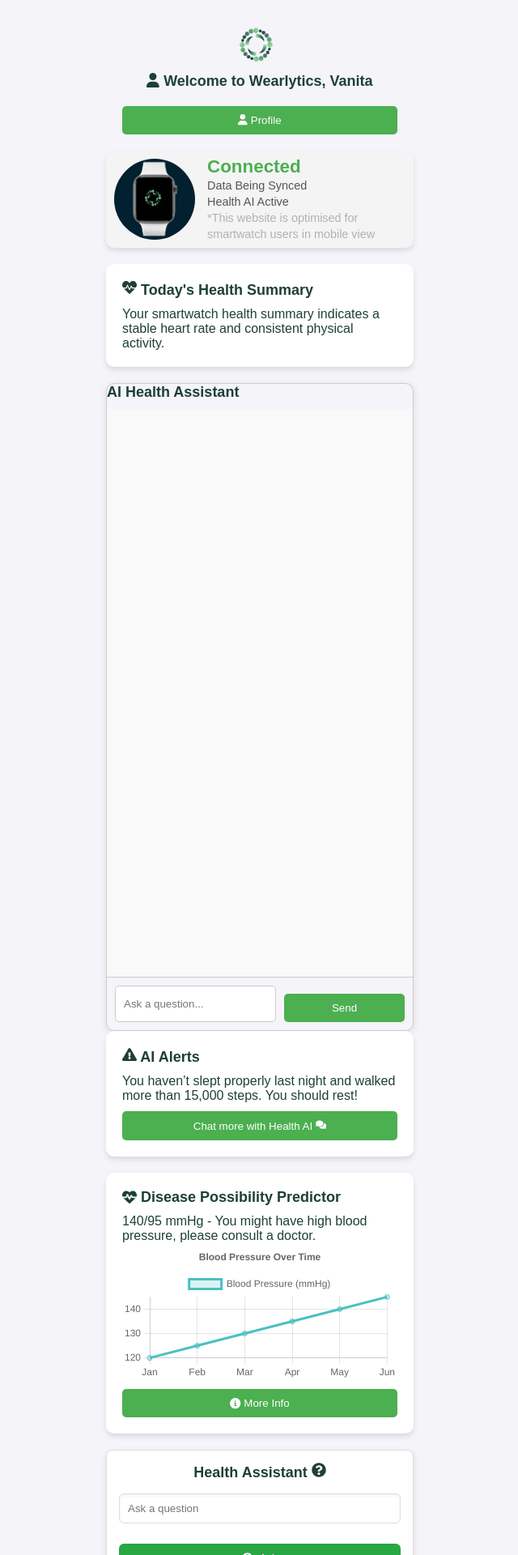
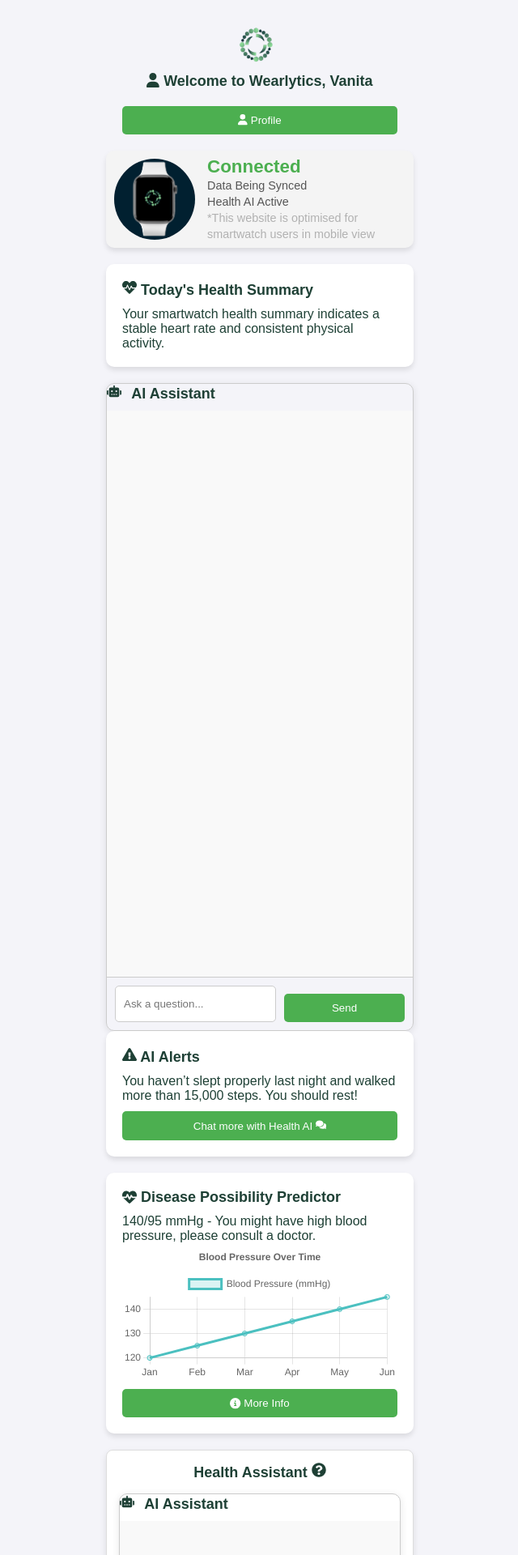
Before and after one commit to akshat1423/wearlytics, a React (Create React App) app: page / in a window 1280 px wide. Shown: the top 1920 px of the page at 81% size, without its empty margins (319-959 px from the left). Built offline with nearby package versions, Linux system fonts and the light colour scheme.

Commit message:
chat improvements

```diff
--- a/src/components/ChatApp.js
+++ b/src/components/ChatApp.js
@@ -1,6 +1,7 @@
 // src/ChatApp.js
 import React, { useState } from 'react';
 import './ChatApp.css'; // Import CSS for styling
+import {FaRobot } from 'react-icons/fa';
 
 const ChatApp = () => {
     const [query, setQuery] = useState('');
@@ -51,7 +52,7 @@ const ChatApp = () => {
 
     return (
         <div className="chat-container">
-            <h2 className="doctor-recommendation">AI Health Assistant</h2>
+            <h2 className="doctor-recommendation"><FaRobot style={{ marginRight: '8px' }} /> AI Assistant</h2>
             <div className="chat-window">
                 {messages.map((msg, index) => (
                     <div
--- a/src/components/HealthAssistant.js
+++ b/src/components/HealthAssistant.js
@@ -1,6 +1,6 @@
 import React from 'react';
 import { FaQuestionCircle, FaFileUpload, FaPaperclip, FaUserMd, FaRobot } from 'react-icons/fa';
-
+import ChatApp from './ChatApp';
 const HealthAssistant = () => (
     <div
         className="card"
@@ -17,9 +17,10 @@ const HealthAssistant = () => (
         <h2 style={{ textAlign: 'center', marginBottom: '15px' }}>
             Health Assistant <FaQuestionCircle />
         </h2>
+        <ChatApp></ChatApp>
 
         {/* Input field for asking a question */}
-        <input
+        {/* <input
             type="text"
             placeholder="Ask a question"
             style={{
@@ -49,7 +50,7 @@ const HealthAssistant = () => (
         >
             <FaQuestionCircle style={{ marginRight: '8px' }} /> Ask
         </button>
-
+         */}
         {/* Suggested questions */}
         <div style={{ marginBottom: '15px' }}>
             <h4 style={{ marginBottom: '10px' }}>Suggested Questions</h4>
```
